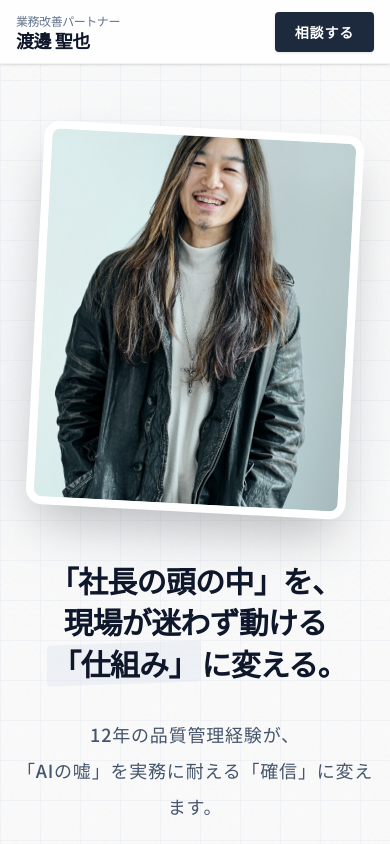
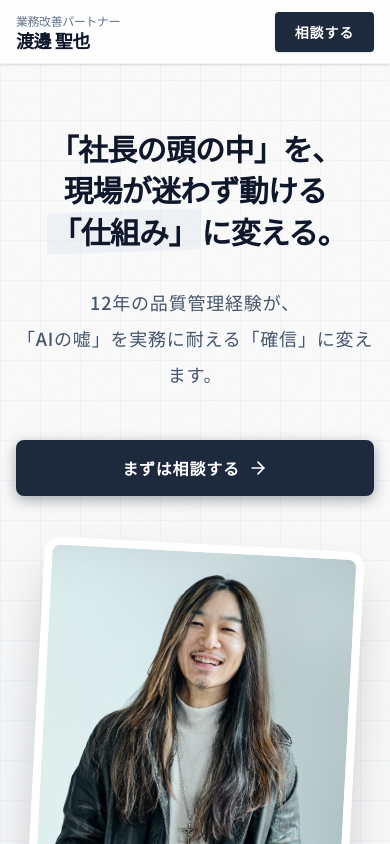
Before and after one commit to Sei-boop-star/portfolio, a Next.js app: page / in a window 390 px wide. Shown: the top 844 px of the page. Built offline with nearby package versions, Linux system fonts and the light colour scheme.

Commit message:
Refine Hero layout: Text first on mobile, align photo top

```diff
--- a/components/Hero.tsx
+++ b/components/Hero.tsx
@@ -9,7 +9,7 @@ export default function Hero() {
                 <div className="grid md:grid-cols-[1.1fr,0.9fr] gap-12 md:gap-20 items-center mb-20">
 
                     {/* Text Column */}
-                    <div className="space-y-10 text-center md:text-left order-2 md:order-1">
+                    <div className="space-y-10 text-center md:text-left">
                         <div className="space-y-8">
                             <h1 className="text-3xl md:text-4xl lg:text-5xl font-bold leading-snug tracking-tight text-slate-900">
                                 「社長の頭の中」を、<br />
@@ -38,7 +38,7 @@ export default function Hero() {
                     </div>
 
                     {/* Photo Column */}
-                    <div className="order-1 md:order-2 flex justify-center md:justify-end relative">
+                    <div className="flex justify-center md:justify-end relative">
                         {/* Decorative blob behind photo */}
                         <div className="absolute top-1/2 left-1/2 -translate-x-1/2 -translate-y-1/2 w-[120%] h-[120%] bg-gradient-to-tr from-slate-200 to-transparent rounded-full opacity-50 blur-3xl -z-10"></div>
 
@@ -47,7 +47,7 @@ export default function Hero() {
                                 src={`${process.env.BASE_PATH || ""}/profile.jpg`}
                                 alt="Seiya Watanabe"
                                 fill
-                                className="object-cover"
+                                className="object-cover object-top"
                                 priority
                             />
                         </div>
```
